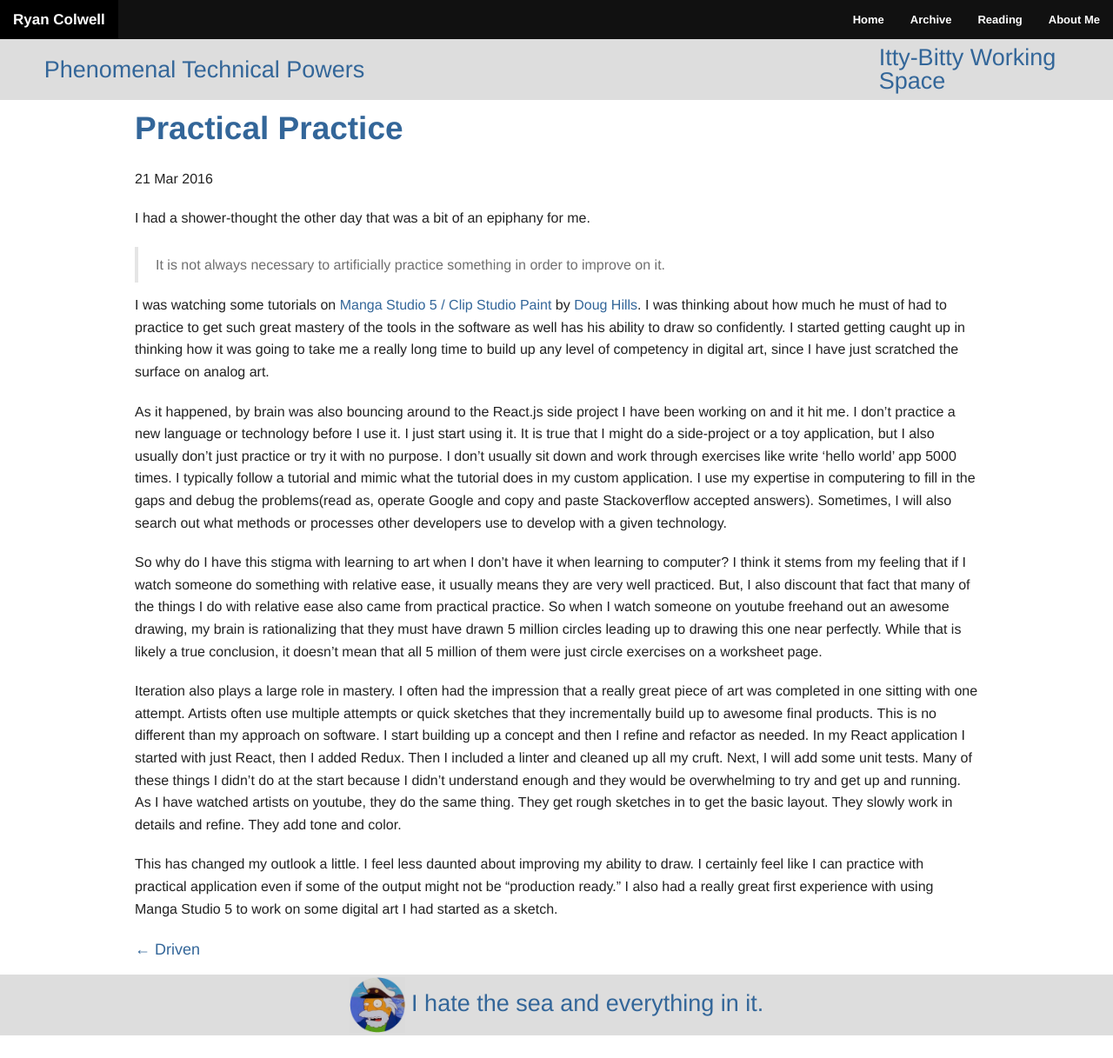
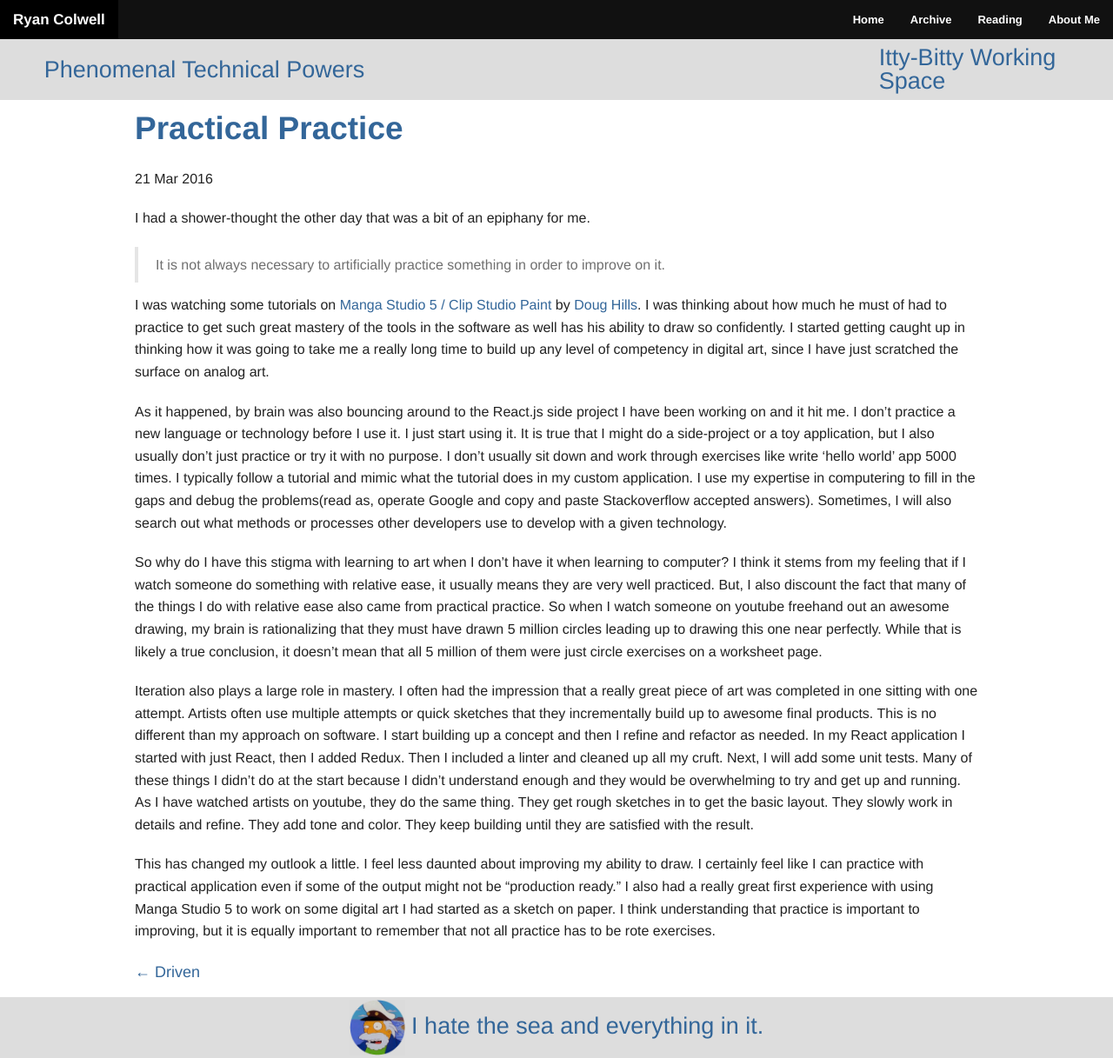
Before and after one commit to ryanco/ryanco.github.io, a Jekyll site: the page built from _posts/2016-03-21-Practical-Practice.md, in a window 1280 px wide. Shown: the whole page at 87% size. Built offline with Jekyll 4.4.1, drawn with Linux system fonts in a browser that asks for light colours; nearby versions of some CDN libraries; Markdown is read by kramdown in place of the engine named in the settings; before the commit the page ends 1191 px from its top, so only the background shows below that.

Commit message:
Minor edits.

```diff
--- a/_posts/2016-03-21-Practical-Practice.md
+++ b/_posts/2016-03-21-Practical-Practice.md
@@ -12,8 +12,8 @@ I was watching some tutorials on [Manga Studio 5 / Clip Studio Paint](https://ww
 
 As it happened, by brain was also bouncing around to the React.js side project I have been working on and it hit me. I don't practice a new language or technology before I use it. I just start using it. It is true that I might do a side-project or a toy application, but I also usually don't just practice or try it with no purpose. I don't usually sit down and work through exercises like write 'hello world' app 5000 times. I typically follow a tutorial and mimic what the tutorial does in my custom application. I use my expertise in computering to fill in the gaps and debug the problems(read as, operate Google and copy and paste Stackoverflow accepted answers). Sometimes, I will also search out what methods or processes other developers use to develop with a given technology.
 
-So why do I have this stigma with learning to art when I don't have it when learning to computer? I think it stems from my feeling that if I watch someone do something with relative ease, it usually means they are very well practiced. But, I also discount that fact that many of the things I do with relative ease also came from practical practice. So when I watch someone on youtube freehand out an awesome drawing, my brain is rationalizing that they must have drawn 5 million circles leading up to drawing this one near perfectly. While that is likely a true conclusion,  it doesn't mean that all 5 million of them were just circle exercises on a worksheet page.
+So why do I have this stigma with learning to art when I don't have it when learning to computer? I think it stems from my feeling that if I watch someone do something with relative ease, it usually means they are very well practiced. But, I also discount the fact that many of the things I do with relative ease also came from practical practice. So when I watch someone on youtube freehand out an awesome drawing, my brain is rationalizing that they must have drawn 5 million circles leading up to drawing this one near perfectly. While that is likely a true conclusion,  it doesn't mean that all 5 million of them were just circle exercises on a worksheet page.
 
-Iteration also plays a large role in mastery. I often had the impression that a really great piece of art was completed in one sitting with one attempt. Artists often use multiple attempts or quick sketches that they incrementally build up to awesome final products. This is no different than my approach on software. I start building up a concept and then I refine and refactor as needed. In my React application I started with just React, then I added Redux. Then I included a linter and cleaned up all my cruft. Next, I will add some unit tests. Many of these things I didn't do at the start because I didn't understand enough and they would be overwhelming to try and get up and running. As I have watched artists on youtube, they do the same thing. They get rough sketches in to get the basic layout. They slowly work in details and refine. They add tone and color.
+Iteration also plays a large role in mastery. I often had the impression that a really great piece of art was completed in one sitting with one attempt. Artists often use multiple attempts or quick sketches that they incrementally build up to awesome final products. This is no different than my approach on software. I start building up a concept and then I refine and refactor as needed. In my React application I started with just React, then I added Redux. Then I included a linter and cleaned up all my cruft. Next, I will add some unit tests. Many of these things I didn't do at the start because I didn't understand enough and they would be overwhelming to try and get up and running. As I have watched artists on youtube, they do the same thing. They get rough sketches in to get the basic layout. They slowly work in details and refine. They add tone and color. They keep building until they are satisfied with the result.
 
-This has changed my outlook a little. I feel less daunted about improving my ability to draw. I certainly feel like I can practice with practical application even if some of the output might not be "production ready." I also had a really great first experience with using Manga Studio 5 to work on some digital art I had started as a sketch.
+This has changed my outlook a little. I feel less daunted about improving my ability to draw. I certainly feel like I can practice with practical application even if some of the output might not be "production ready." I also had a really great first experience with using Manga Studio 5 to work on some digital art I had started as a sketch on paper. I think understanding that practice is important to improving, but it is equally important to remember that not all practice has to be rote exercises.
```
